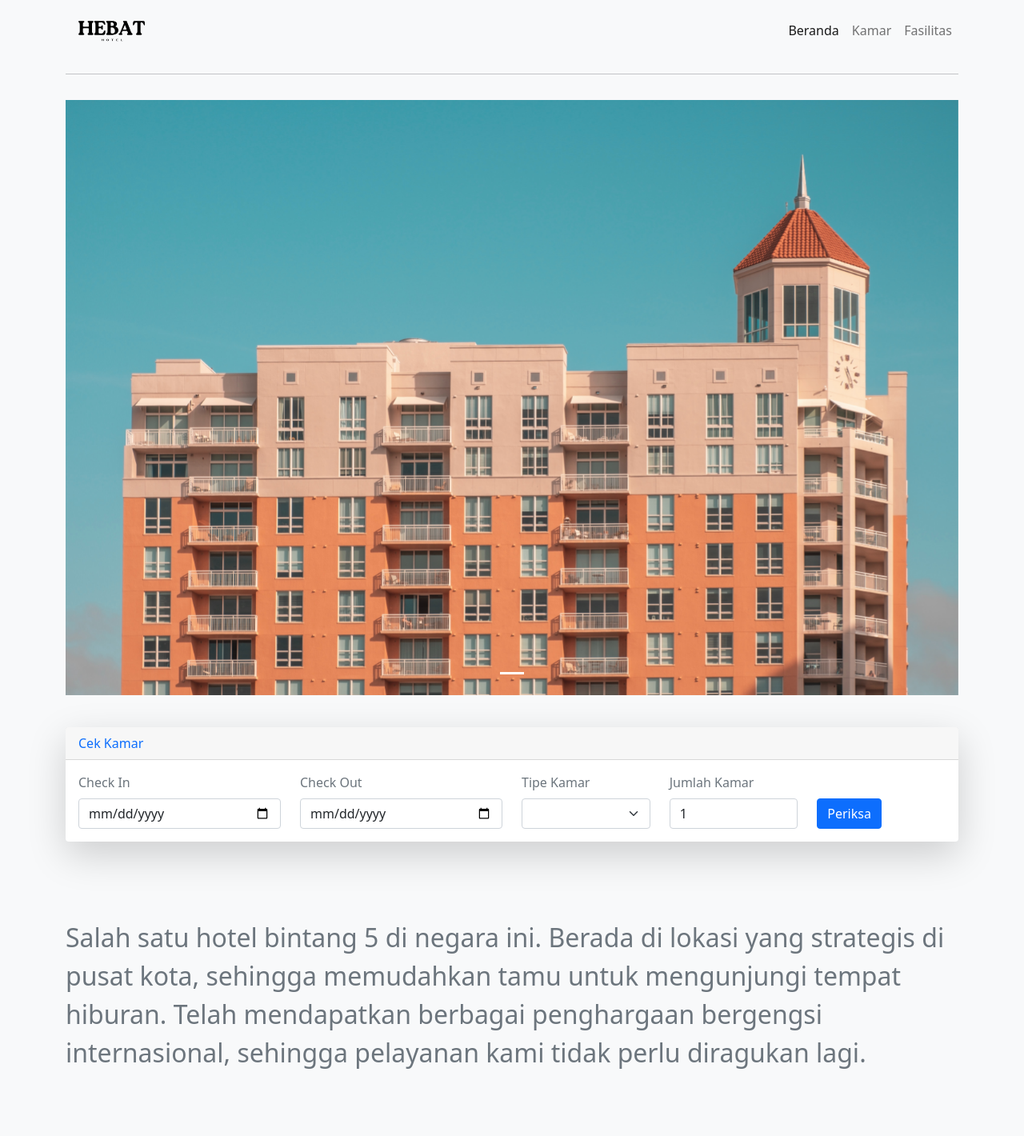
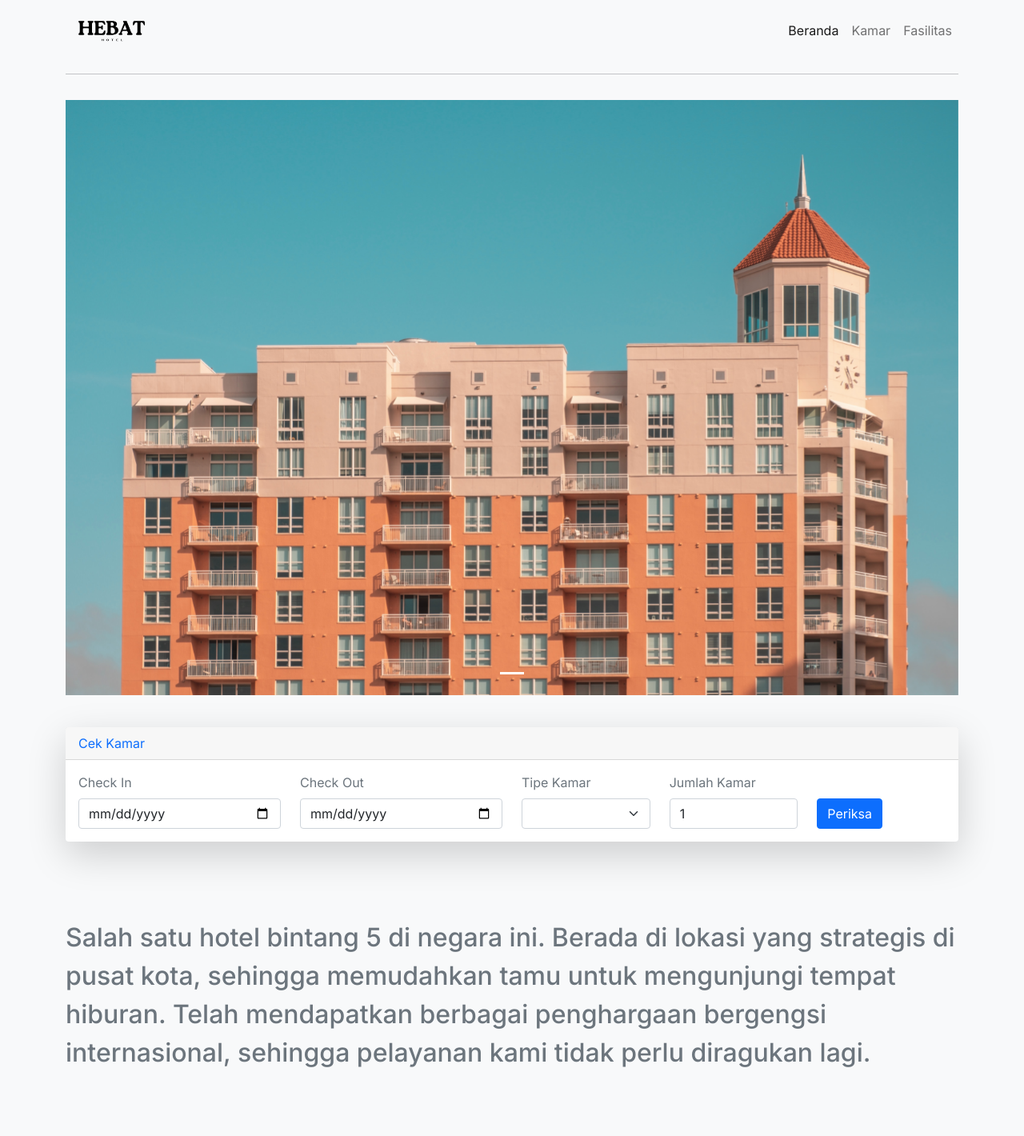
Before and after one commit to MuhammadHakim33/Reservasi-Hotel, a CodeIgniter app: page /reservasi-hotel/ in a window 1280 px wide. Shown: the whole page at 80% size. Run offline with CodeIgniter, Linux system fonts and the light colour scheme; data that the repository does not hold is empty.

Commit message:
add css custom

```diff
--- a/application/views/user/view_header.php
+++ b/application/views/user/view_header.php
@@ -4,6 +4,7 @@
     <meta charset="UTF-8">
     <meta http-equiv="X-UA-Compatible" content="IE=edge">
     <meta name="viewport" content="width=device-width, initial-scale=1.0">
+    <link rel="stylesheet" href="<?= base_url('assets/css/custom.css');?> ">
     <link rel="stylesheet" href="<?= base_url('assets/css/bootstrap.css');?> ">
     <title><?= $title; ?></title>
 </head>
--- /dev/null
+++ b/assets/css/custom.css
@@ -0,0 +1,5 @@
+@import url('https://fonts.googleapis.com/css2?family=Inter:wght@400;500;600;700&display=swap');
+
+body {
+    font-family: 'Inter', sans-serif !important;
+}
```
